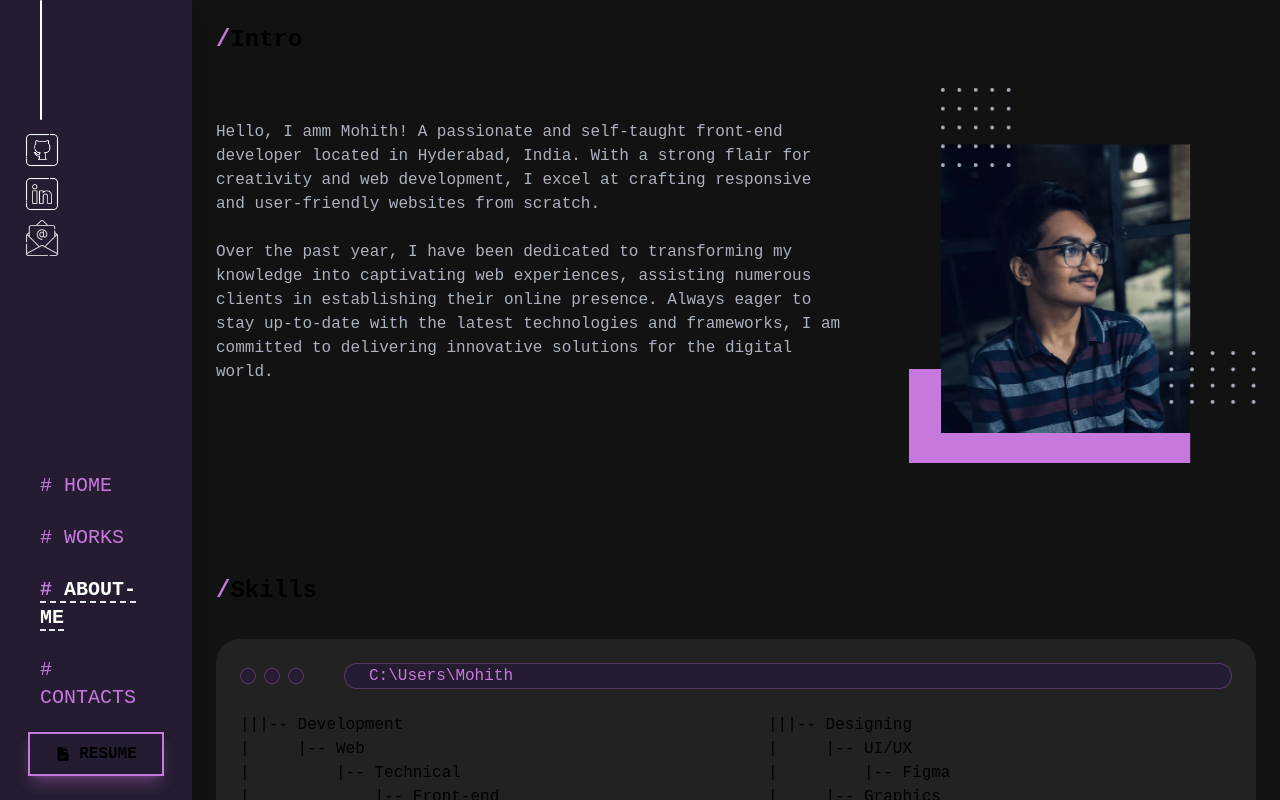
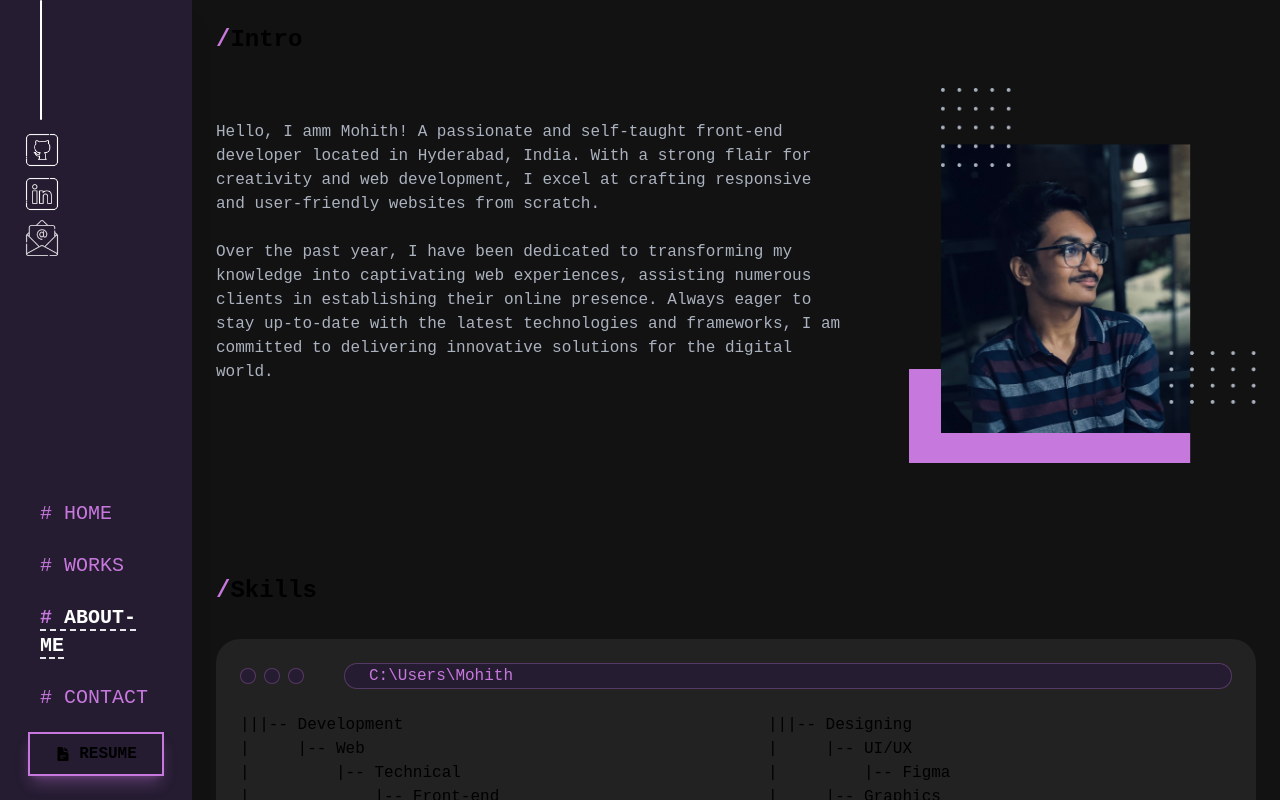
Before and after one commit to Mohith-Kumar28/my_portfolio, a Next.js app: page /about in a window 1280 px wide. Built offline with nearby package versions, Linux system fonts and the light colour scheme.

Commit message:
question

```diff
--- a/components/ChatHome.jsx
+++ b/components/ChatHome.jsx
@@ -16,6 +16,7 @@ const ChatHome = () => {
   const [lastMessageTime, setLastMessageTime] = useState(0);
 
   const recaptchaRef = useRef(null);
+
 
 
   const [loadingText, setLoadingText] = useState("Loading.......")
@@ -144,8 +145,8 @@ setLoading(false)
   const sampleQuestion=[
     'Can you tell me about yourself?',
     "Give your projects list.",
+    'Describe a project you worked on that you are particularly proud of.',
     'Can you walk me through your problem-solving process?',
-   'Describe a project you worked on that you are particularly proud of.',
    'How do you approach collaboration and working in a team environment?',
    'What are your strengths and weaknesses as a professional?',
    'How do you stay updated with the latest industry trends and technologies?',
@@ -176,7 +177,7 @@ Hi i am<span className='text-pri-purple shadow-2xl shadow-pri-purple/50'> Mohith
 These questions are just for reference, feel free to ask any custom question!
 </div>
 
-<div className='p-6 text-pri-gray grid grid-cols-1 sm:grid-cols-2 gap-1'>
+<div className='p-6 text-pri-gray grid grid-cols-1 sm:grid-cols-2 gap-y-1 gap-x-6'>
   {sampleQuestion.map((que)=>( <div className='cursor-pointer hover:text-pri-white hover:font-bold' onClick={()=>{!loading&&setUserInput(que)}} key={que} ># {que}</div>
   ))}
 
--- a/components/layout/SideBar.jsx
+++ b/components/layout/SideBar.jsx
@@ -27,7 +27,7 @@ export default function SideBar() {
         isActive:false
     },
     {
-        name:'CONTACTS',
+        name:'CONTACT',
         href:'/about#contact',
         isActive:false
     },
```
